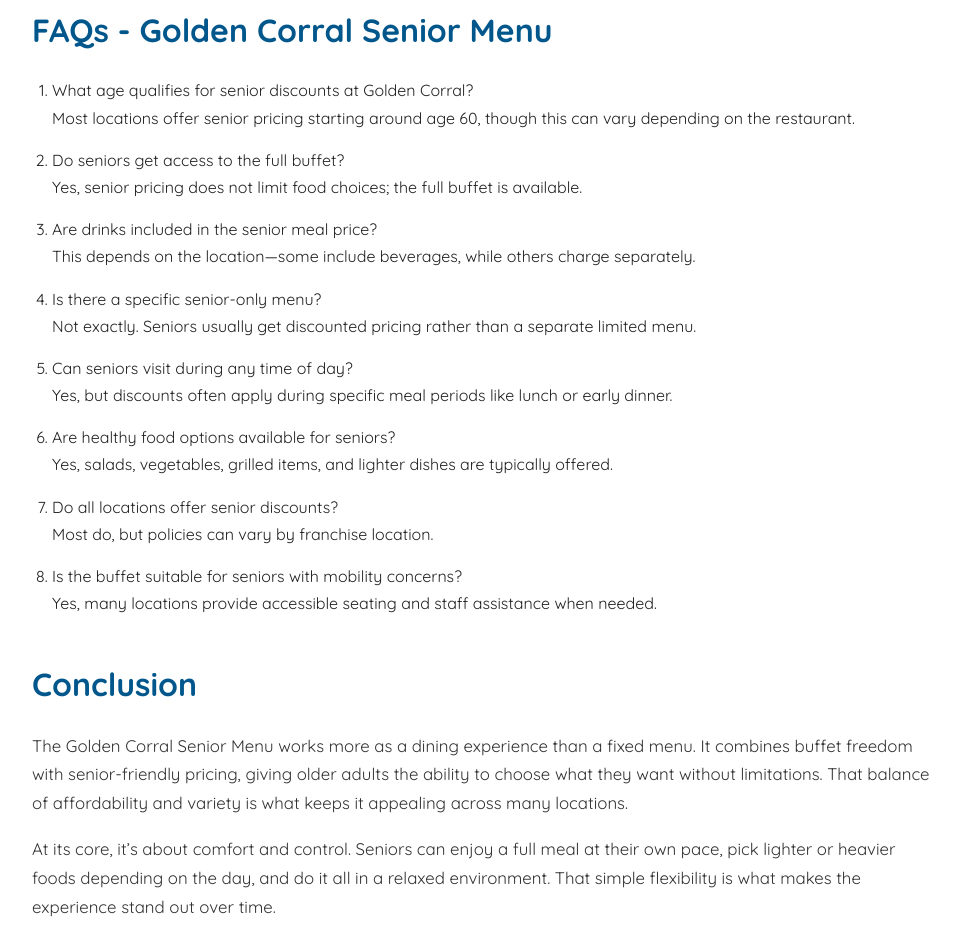
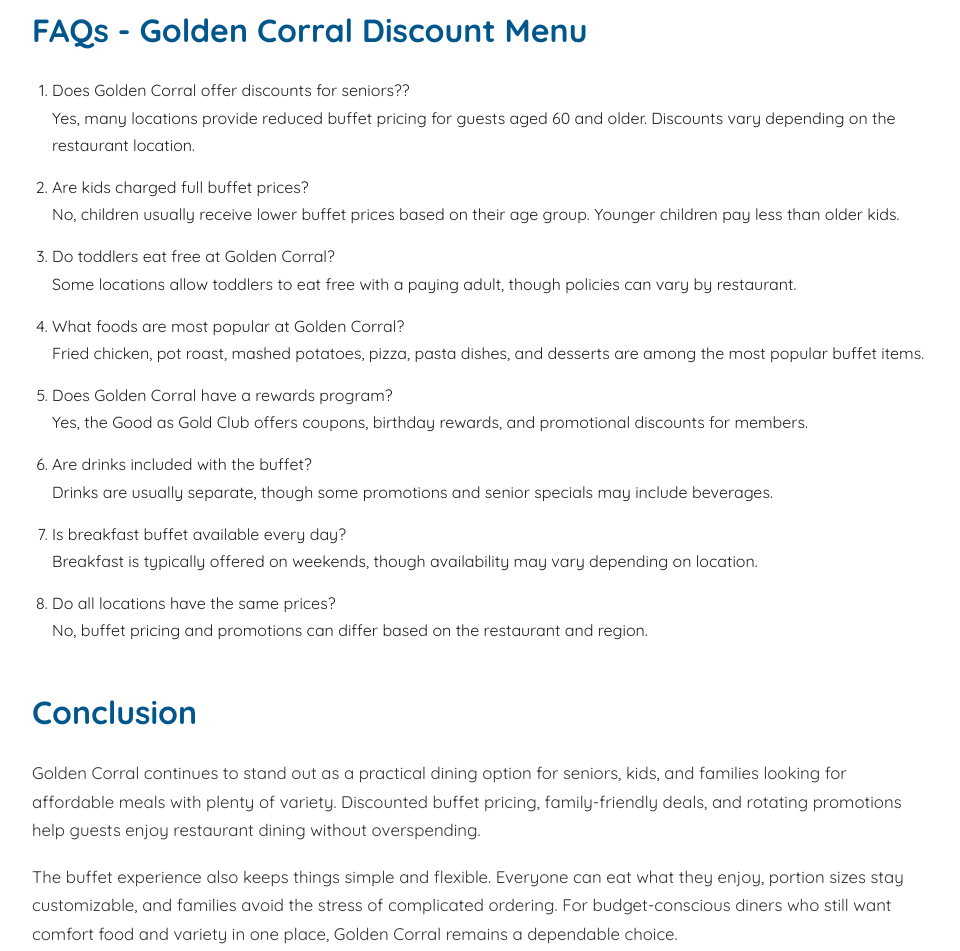
Before and after one commit to goldencorralseniormenu/senior-discount, a plain HTML site: page index.html in a window 1280 px wide. Shown: the part 1944-2895 px from the top of the page, without its empty margins (158-1118 px from the left). Drawn offline with Linux system fonts and the light colour scheme.

Commit message:
index.html

```diff
--- a/index.html
+++ b/index.html
@@ -56,24 +56,24 @@
 
 
 
-    <h2>FAQs - Golden Corral Senior Menu</h2>
+    <h2>FAQs - Golden Corral Discount Menu</h2>
     <ol>
-      <li>What age qualifies for senior discounts at Golden Corral? <br> Most locations offer senior pricing starting around age 60, though this can vary depending on the restaurant.</li>
-      <li>Do seniors get access to the full buffet? <br> Yes, senior pricing does not limit food choices; the full buffet is available.</li>
-      <li>Are drinks included in the senior meal price? <br> This depends on the location—some include beverages, while others charge separately.</li>
-      <li>Is there a specific senior-only menu? <br> Not exactly. Seniors usually get discounted pricing rather than a separate limited menu.</li>
-      <li>Can seniors visit during any time of day? <br> Yes, but discounts often apply during specific meal periods like lunch or early dinner.</li>
-      <li>Are healthy food options available for seniors? <br> Yes, salads, vegetables, grilled items, and lighter dishes are typically offered.</li>
-      <li>Do all locations offer senior discounts? <br> Most do, but policies can vary by franchise location.</li>
-      <li>Is the buffet suitable for seniors with mobility concerns? <br> Yes, many locations provide accessible seating and staff assistance when needed.</li>
+      <li>Does Golden Corral offer discounts for seniors?? <br> Yes, many locations provide reduced buffet pricing for guests aged 60 and older. Discounts vary depending on the restaurant location.</li>
+      <li>Are kids charged full buffet prices? <br> No, children usually receive lower buffet prices based on their age group. Younger children pay less than older kids.</li>
+      <li>Do toddlers eat free at Golden Corral? <br> Some locations allow toddlers to eat free with a paying adult, though policies can vary by restaurant.</li>
+      <li>What foods are most popular at Golden Corral? <br> Fried chicken, pot roast, mashed potatoes, pizza, pasta dishes, and desserts are among the most popular buffet items.</li>
+      <li>Does Golden Corral have a rewards program? <br> Yes, the Good as Gold Club offers coupons, birthday rewards, and promotional discounts for members.</li>
+      <li>Are drinks included with the buffet? <br> Drinks are usually separate, though some promotions and senior specials may include beverages.</li>
+      <li>Is breakfast buffet available every day? <br> Breakfast is typically offered on weekends, though availability may vary depending on location.</li>
+      <li>Do all locations have the same prices? <br> No, buffet pricing and promotions can differ based on the restaurant and region.</li>
     </ol>
 
     <h2>Conclusion</h2>
     <p>
-      The Golden Corral Senior Menu works more as a dining experience than a fixed menu. It combines buffet freedom with senior-friendly pricing, giving older adults the ability to choose what they want without limitations. That balance of affordability and variety is what keeps it appealing across many locations.
+      Golden Corral continues to stand out as a practical dining option for seniors, kids, and families looking for affordable meals with plenty of variety. Discounted buffet pricing, family-friendly deals, and rotating promotions help guests enjoy restaurant dining without overspending.
     </p>
     <p>
-      At its core, it’s about comfort and control. Seniors can enjoy a full meal at their own pace, pick lighter or heavier foods depending on the day, and do it all in a relaxed environment. That simple flexibility is what makes the experience stand out over time.
+      The buffet experience also keeps things simple and flexible. Everyone can eat what they enjoy, portion sizes stay customizable, and families avoid the stress of complicated ordering. For budget-conscious diners who still want comfort food and variety in one place, Golden Corral remains a dependable choice.
     </p>
 
   </section>
```
